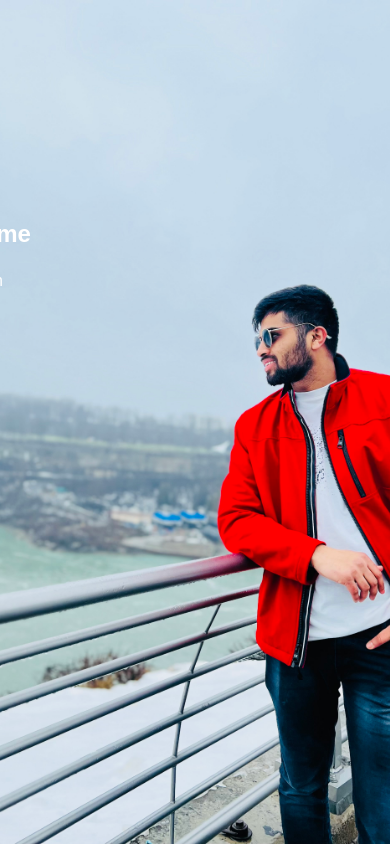
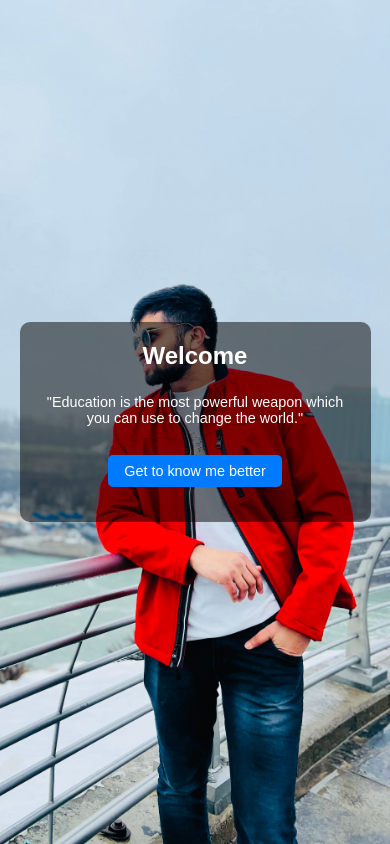
Before and after one commit to sdach13-cmd/Myportfoliowebsite, a plain HTML site: page index.html in a window 390 px wide. Drawn offline with Linux system fonts and the light colour scheme.

Commit message:
Update index.css

```diff
--- a/index.css
+++ b/index.css
@@ -11,27 +11,30 @@ body, html {
 }
 
 .landing-page {
-  display: flex;
-  align-items: flex-start;
-  justify-content:space-around;
-  height: 100%;
+  display: grid;
+  grid-template-columns: 1fr 1.5fr; /* Two columns: content on the left, image on the right */
+  align-items: center;
+  height: 100vh;
   width: 100%;
   background-image: url("./IMG_1273.jpg");
   background-size: cover;
-  background-position: center;
+  background-position: right;
   background-repeat: no-repeat;
-  /* text-align:start; */
 }
 
 .content {
-  text-align: center;
+  display: flex;
+  flex-direction: column;
+  justify-content: center;
+  align-items: center;
   color: white;
   background: rgba(0, 0, 0, 0.5);
   padding: 20px;
   border-radius: 10px;
-  margin-top: 200px;
-  margin-left: -500px;
-  width: 20%;
+  width: 80%; /* Adjust width as needed */
+  max-width: 400px;
+  margin-left: 10%; /* Adds padding to push content to the left */
+  text-align: center; /* Center text within content */
 }
 
 h1 {
@@ -41,7 +44,7 @@ h1 {
 
 p {
   font-size: 1.2em;
-  margin-bottom: 4em;
+  margin-bottom: 2em;
 }
 
 button {
@@ -59,17 +62,42 @@ button:hover {
   background-color: #0056b3;
 }
 
-@media only screen and (max-width: 600px)  {
+/* Media Queries */
+@media only screen and (max-width: 1024px) {
+  .landing-page {
+    grid-template-columns: 1fr; /* Stacks the layout in smaller screens */
+  }
+
+  .content {
+    margin-left: 5%; /* Reduce margin for smaller screens */
+    width: 90%; /* Make content width larger on smaller screens */
+  }
+
   h1 {
-      font-size: 1.5em;
+    font-size: 2em;
   }
 
   p {
-      font-size: 1em;
+    font-size: 1em;
+  }
+}
+
+@media only screen and (max-width: 768px) {
+  .content {
+    width: 90%;
+    margin: 0 auto; /* Center the content */
+  }
+
+  h1 {
+    font-size: 1.5em;
+  }
+
+  p {
+    font-size: 0.9em;
   }
 
   button {
-      font-size: 0.9em;
-      padding: 8px 16px;
+    font-size: 0.9em;
+    padding: 8px 16px;
   }
 }
```
